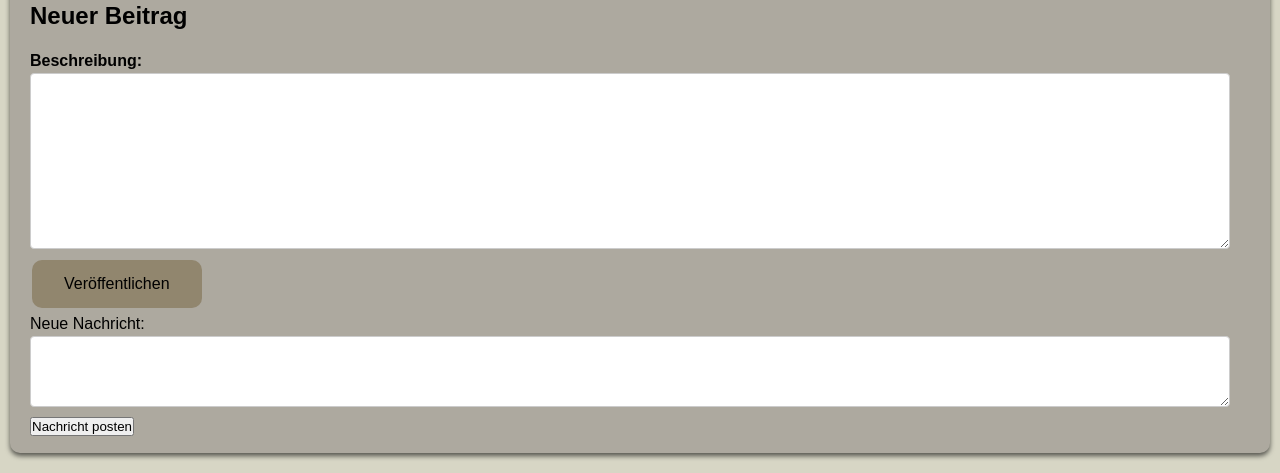
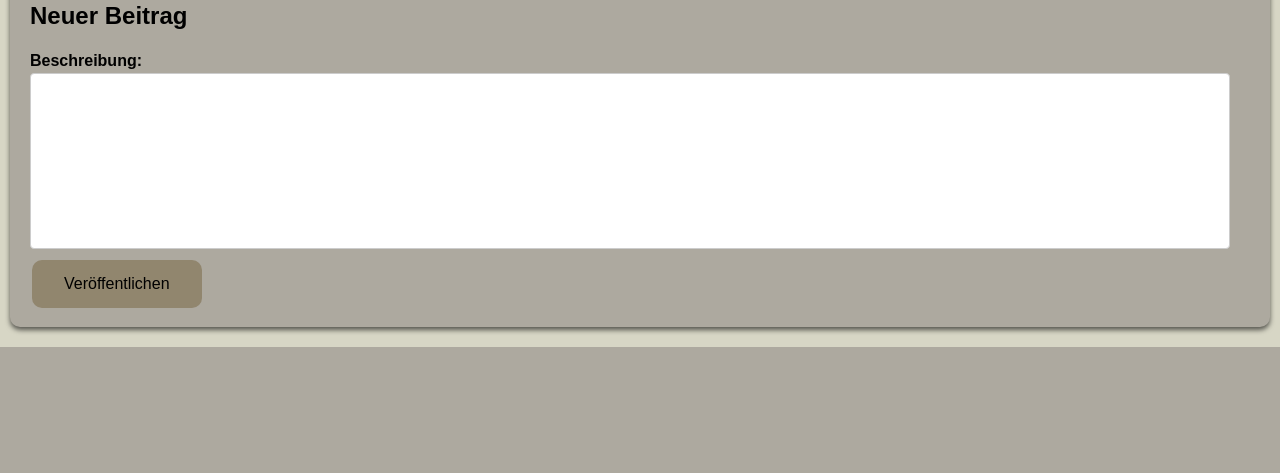
Before and after one commit to HKemper1/SetMatch, a PHP site: page / in a window 1280 px wide. Shown: the part 1415-1888 px from the top of the page. After the commit the page ends 1762 px from the top, so only its background shows below. Run offline with PHP 8.4, Linux system fonts and the light colour scheme.

Commit message:
textarea in css not longer resizable resizable: none

```diff
--- a/css/style.css
+++ b/css/style.css
@@ -277,3 +277,8 @@ input[type=text], select, textarea {
         text-align: left;
     }
 }
+
+/* CSS-Regel das sich die Textarea nicht groeßer oder kleiner ziehen laest */
+textarea {
+    resize: none;
+}
--- a/index.php
+++ b/index.php
@@ -105,13 +105,7 @@ require_once $abs_path . "/php/include/head.php";
             <h4>Beschreibung:</h4>
             <label for="text"></label><textarea id="text" name="text" cols="100" rows="10"
                                                 maxlength="1000"></textarea>
-
             <input type="submit" class="button" id="beitrag" name="beitrag" value="Veröffentlichen">
-            <form action="post_message.php" method="POST">
-                <label for="message">Neue Nachricht:</label><br>
-                <textarea id="message" name="message" cols="50" rows="3"></textarea><br>
-                <input type="submit" value="Nachricht posten">
-            </form>
         </div>
     </section>
 </main>
```
